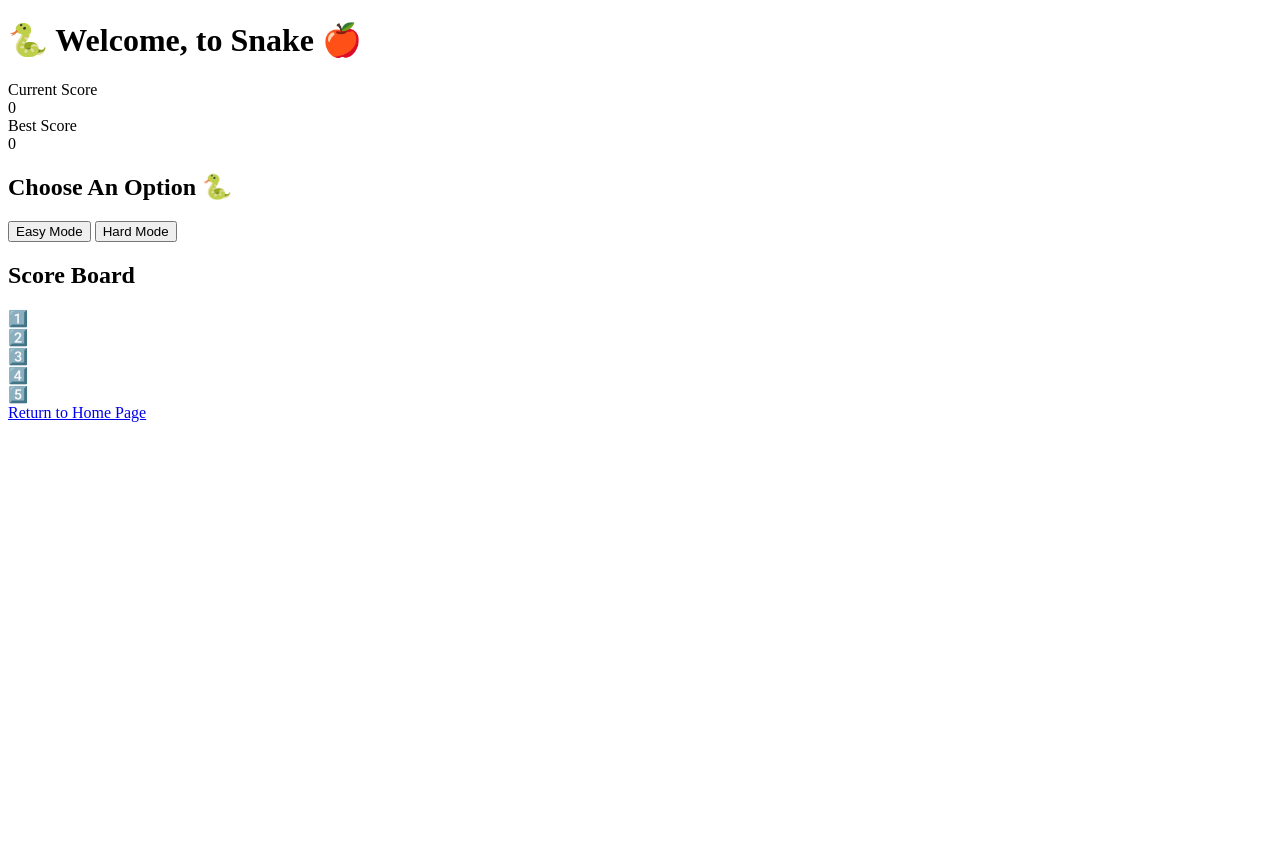
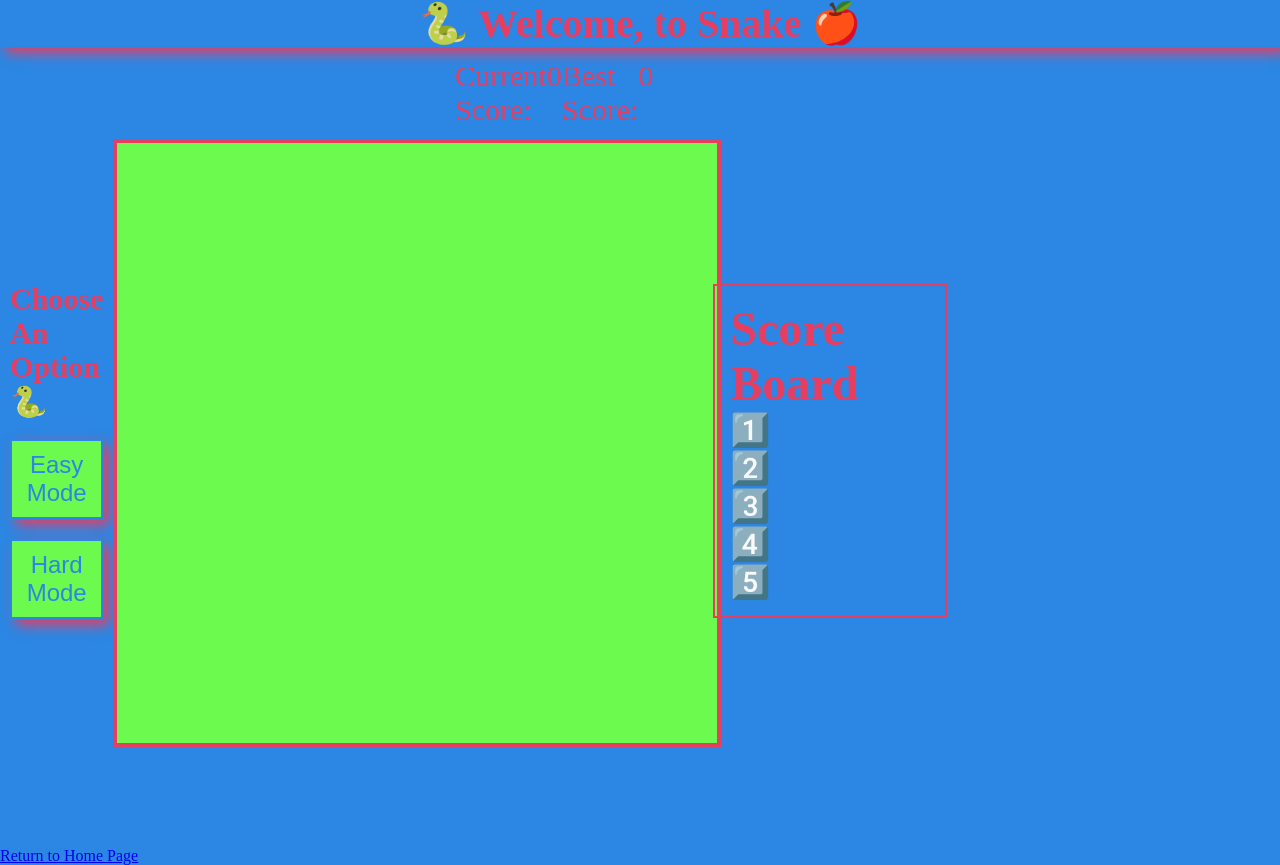
Before and after one commit to c-varelas/arcade-game, a plain HTML site: page snake/index.html in a window 1280 px wide. Before the commit the page ends 800 px from the top, so only its background shows below. Drawn offline with nearby package versions, Linux system fonts and the light colour scheme.

Commit message:
Styling and Building Snake App

```diff
--- a/snake/app.js
+++ b/snake/app.js
@@ -0,0 +1,58 @@
+let gameState = {
+    board: [
+        ['','','','','','','','','','','','','','','','','','','',''],
+        ['','','','','','','','','','','','','','','','','','','',''],
+        ['','','','','','','','','','','','','','','','','','','',''],
+        ['','','','','','','','','','','','','','','','','','','',''],
+        ['','','','','','','','','','','','','','','','','','','',''],
+        ['','','','','','','','','','','','','','','','','','','',''],
+        ['','','','','','','','','','','','','','','','','','','',''],
+        ['','','','','','','','','','','','','','','','','','','',''],
+        ['','','','','','','','','','','','','','','','','','','',''],
+        ['','','','','','','','','','','','','','','','','','','',''],
+        ['','','','','','','','','','','','','','','','','','','',''],
+        ['','','','','','','','','','','','','','','','','','','',''],
+        ['','','','','','','','','','','','','','','','','','','',''],
+        ['','','','','','','','','','','','','','','','','','','',''],
+        ['','','','','','','','','','','','','','','','','','','',''],
+        ['','','','','','','','','','','','','','','','','','','',''],
+        ['','','','','','','','','','','','','','','','','','','',''],
+        ['','','','','','','','','','','','','','','','','','','',''],
+        ['','','','','','','','','','','','','','','','','','','',''],
+        ['','','','','','','','','','','','','','','','','','','','']
+    ]
+}
+
+let snake = {
+    body: [ [10, 2], [10,3], [10,4], [10, 5] ],
+    nextDirection: [0, 1]
+}
+
+let gameScore = 0;
+
+let highScore = [];
+
+const renderState = () => {
+    const board = $('#board')
+    board.empty();
+    gameState.board.forEach(function(row, rowIndex) {
+        row.forEach(function(column, columnIndex) {
+            const cellElem = $(`<div class="cell" data-x=${rowIndex} data-y=${columnIndex}></div>`);
+            board.append(cellElem);
+        })
+    })
+}
+
+const buildSnake = () => {
+    $('.cell').removeClass('snake')
+    snake.body.forEach(function(coordinates) {
+        const coordX = coordinates[0]
+        const coordY = coordinates[1]
+        const cellElem = $(`[data-x="${coordX}"][data-y="${coordY}"]`)
+        cellElem.addClass('snake')
+    })
+}
+
+
+renderState();
+buildSnake();
--- a/snake/index.html
+++ b/snake/index.html
@@ -14,21 +14,27 @@
     <script defer src="app.js"></script>
 </head>
 <body>
-    <h1> &#128013 Welcome, to Snake &#127822 </h1>
+    <h1 id="heading"> &#128013 Welcome, to Snake &#127822 </h1>
     <main id="app">
+
         <div id="scores">
-            <div id="current">Current Score</div>
+            <div id="current">Current Score: </div>
             <div id="current-value">0</div>
-            <div id="best">Best Score</div>
+            <div id="best">Best Score:</div>
             <div id="best-value">0</div>
         </div>
-        <div id="board"></div>
-        <div gameOptions>
+
+        <div id="gameOptions">
+            <div id="gameOptionsButtons">
                 <h2>Choose An Option &#128013</h2>
                 <button id="easyMode">Easy Mode</button>
                 <button id="hardMode">Hard Mode</button>
             </div>
-        <div id="scoreBoard"><h2>Score Board</h2></div>
+
+            <div id="board"></div>
+
+            <div id="scoreBoard">
+                <div id="scoreBoardNumbs"> <h2>Score Board</h2>
                     <div class="scores">1️⃣</div>
                     <div class="scores" id="scores1"></div>
                     <div class="scores">2️⃣ </div>
@@ -39,6 +45,9 @@
                     <div class="scores" id="scores4"></div>
                     <div class="scores">5️⃣</div>
                     <div class="scores" id="scores5"></div>
+                </div>
+            </div>
+        </div>
     </main>
     <footer>
     <a href="/Arcade/index.html">Return to Home Page </a>
--- a/snake/style.css
+++ b/snake/style.css
@@ -0,0 +1,135 @@
+/* still need to fix styling issues */
+
+* {
+    padding: 0;
+    margin: 0;
+}
+
+body {
+    background-color: #2B87E3;
+}
+
+#app {
+    display: flex;
+    flex-direction: column;
+    height: 100vh;
+    width: 100vh;
+}
+
+#heading {
+    color: #E63E61;
+    font-size: 40px;
+    box-shadow: 6px 6px 12px 0px #E63E61;
+    text-align: center;
+    margin: auto;
+}
+
+#gameOptions {
+    display: grid;
+    grid-template-columns: 1fr 600px 1fr;
+}
+
+#gameOptionsButtons {
+    grid-column: 1 / 2;
+    display: flex;
+    flex-direction: column;
+    align-items: center;
+    justify-content: center;
+}
+
+#gameOptionsButtons h2 {
+    margin: 10px;
+    color:  #E63E61;
+    font-size: 30px;
+}
+
+#easyMode {
+    outline: none;
+    margin: 10px;
+    padding: 10px;
+    background-color: #6CFA4F;
+    color: #2B87E3;
+    border: 2px solid #2B87E3;
+    font-size: 1.5em;
+    box-shadow: 6px 6px 12px 0px #E63E61;
+}
+
+#easyMode:active {
+    background-color:#E63E61;
+}
+
+#hardMode {
+    outline:none;
+    margin: 10px;
+    padding: 10px;
+    background-color: #6CFA4F;
+    color: #2B87E3;
+    border: 2px solid #2B87E3;
+    font-size: 1.5em;
+    box-shadow: 6px 6px 12px 0px #E63E61;
+}
+
+#hardMode:active {
+    background-color:#E63E61;
+}
+
+#board {
+    display: grid;
+    grid-column: 2 / 3;
+    grid-template-columns: repeat(20, 1fr);
+    grid-template-rows: repeat(20, 1fr);
+    margin: auto;
+    margin-bottom: 15px;
+    height: 600px;
+    width: 600px;
+    background-color: #6CFA4F;
+    border: 4px solid #E63E61;
+
+}
+
+#scoreBoard {
+    grid-column: 3 / 4;
+    display:flex;
+    justify-content: center;
+    align-items: center;
+}
+
+#scoreBoardNumbs{
+    display: flex;
+    flex-wrap: wrap;
+    padding: 15px;
+    border: 2px solid #E63E61;
+    color: #E63E61;
+    font-size: 2rem;
+    width: 200px;
+}
+
+.scores {
+    width: 100px;
+}
+
+#scores {
+    display: grid;
+    grid-template-columns: 455px 1fr 1fr 1fr 1fr 455px;
+    justify-items: end;
+    color: #E63E61;
+    font-size: 30px;
+    margin-top: 12px;
+    margin-bottom: 12px;
+}
+
+#current {
+    grid-column: 2 / 3;
+}
+
+#current-value {
+    grid-column: 3 / 4;
+}
+
+#best {
+    grid-column: 4 / 5;
+}
+
+#best-value {
+    grid-column: 5 / 6;
+}
--- a/tic-tac-toe/app.js
+++ b/tic-tac-toe/app.js
@@ -14,7 +14,7 @@ const gameState = {
 let winner = false;
 let currentPlayer = gameState.players[1];
 
-  const renderState = ()  =>{
+  const renderState = ()  => {
     const app = $('#app');
     $('#board').empty();
     gameState.board.forEach(function(row, y){
--- a/tic-tac-toe/style.css
+++ b/tic-tac-toe/style.css
@@ -3,7 +3,7 @@
   }
 
   h1 {
-    color: red;
+    color: #E63E61;
     font-size: 40px;
     box-shadow: 6px 6px 12px 0px #E63E61;
     font-family: 'Fredoka One', cursive;
```
Lines whose indentation alone changed are shown as unchanged.
